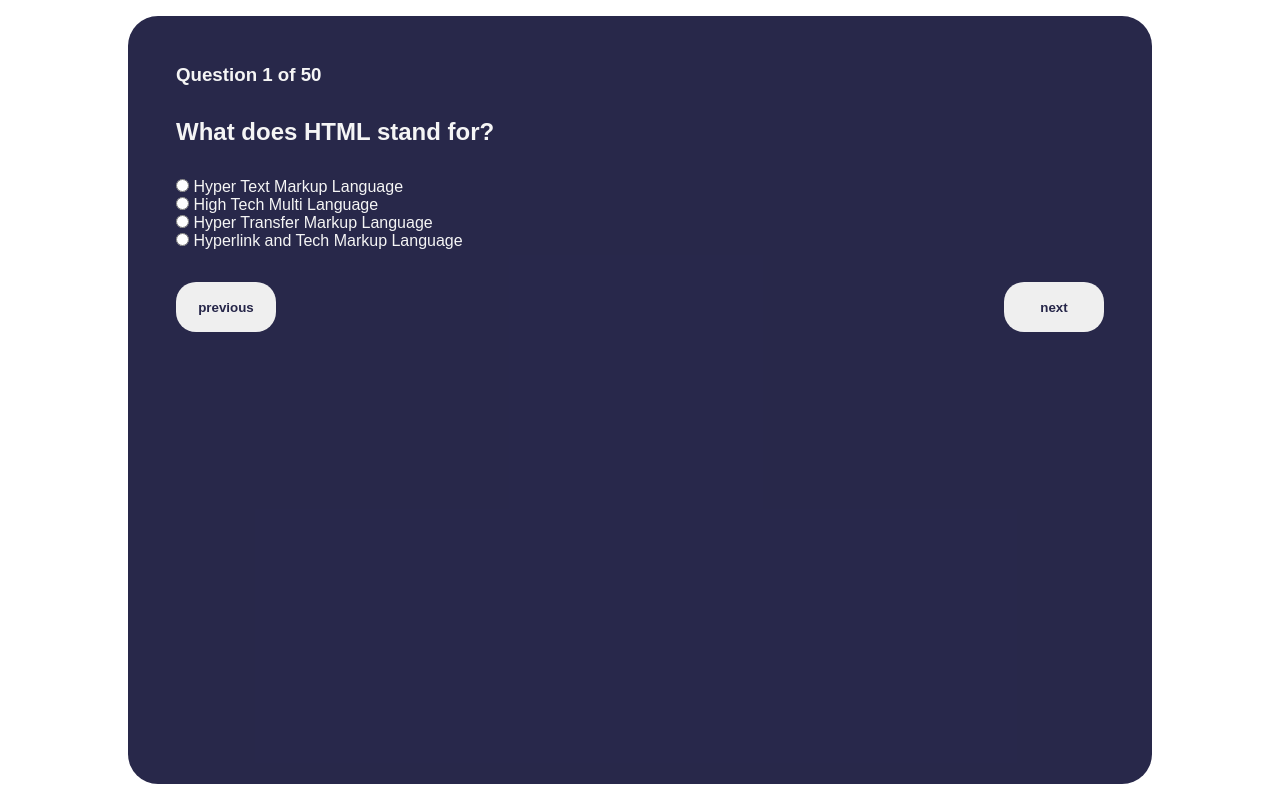
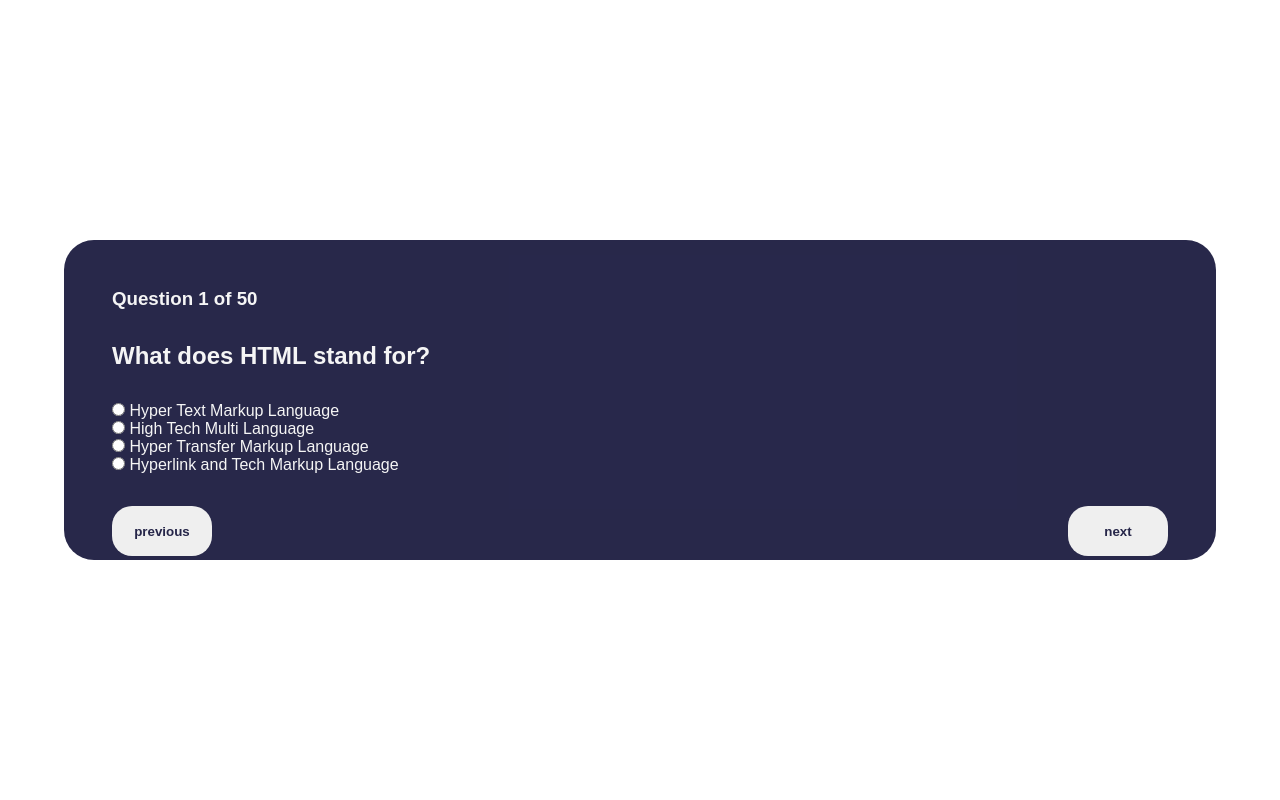
Before and after one commit to chukwu-Emmanuel-Eke/quiz, a plain HTML site: page index.html in a window 1280 px wide. Drawn offline with Linux system fonts and the light colour scheme.

Commit message:
Modify container width and height in index.html
Adjusted container dimensions for better layout.

```diff
--- a/index.html
+++ b/index.html
@@ -20,8 +20,8 @@
             justify-content: center;
         }
         .container{
-            width: 80%;
-            height: 100%;
+            width: 90%;
+            height: 40%;
             display: flex;
             flex-direction: column;
             gap: 2rem;
```
